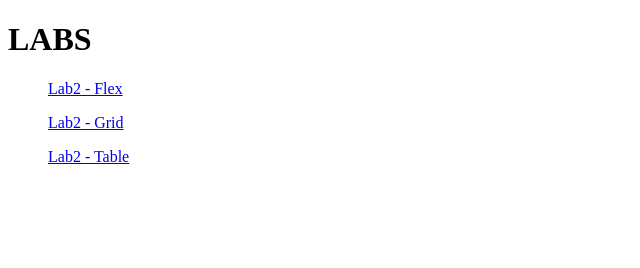
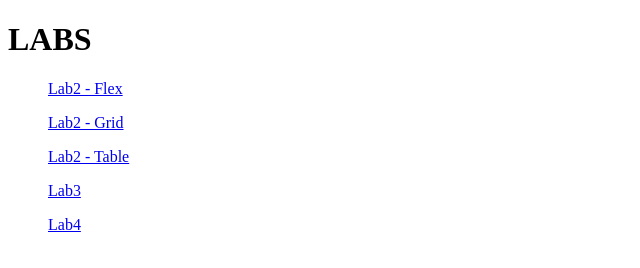
Before and after one commit to xnquaint/web_labs, a plain HTML site: page index.html in a window 1280 px wide. Shown: the full height of the page, 0-640 px from the left. Drawn offline with Linux system fonts and the light colour scheme.

Commit message:
Update index.html

```diff
--- a/index.html
+++ b/index.html
@@ -11,5 +11,7 @@
     <ul> <a href="lab2/flex/index.html"> Lab2 - Flex</a></ul>
     <ul> <a href="lab2/grid/index.html"> Lab2 - Grid</a></ul>
     <ul> <a href="lab2/no flex no grid/index.html"> Lab2 - Table</a></ul>
+    <ul> <a href="lab3/index.html"> Lab3</a></ul>
+    <ul> <a href="lab4/index.html"> Lab4</a></ul>
 </body>
 </html>
```
